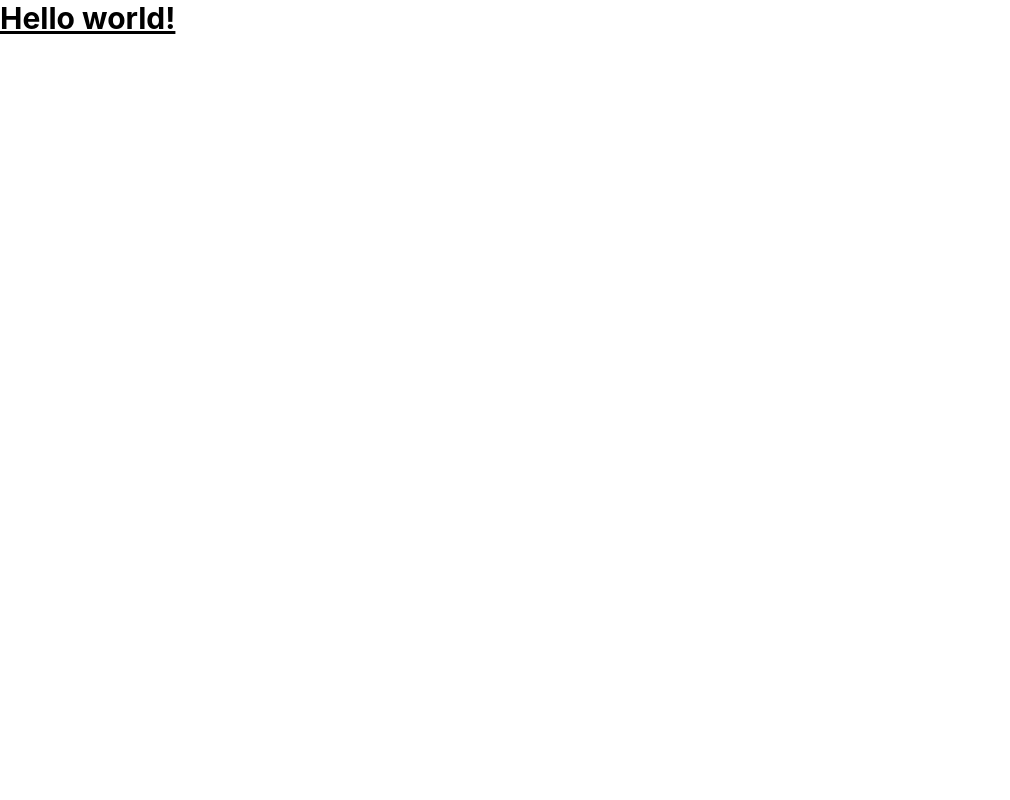
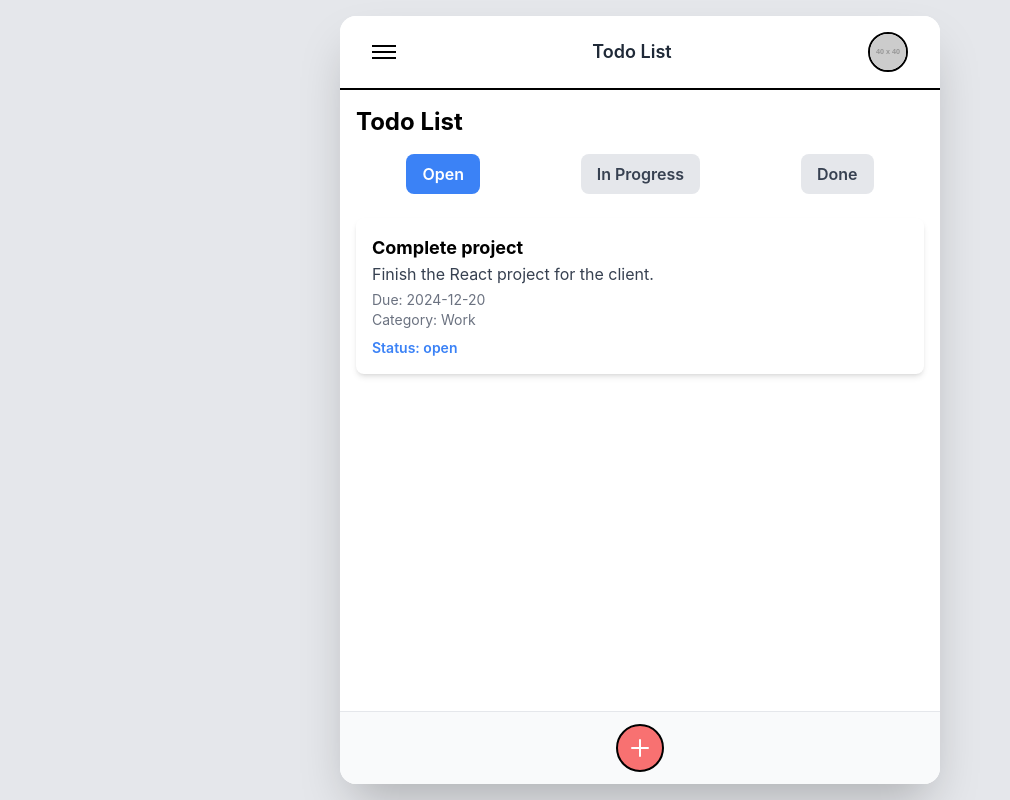
Before and after one commit to byahram/todo-app-fe-react, a React (Create React App) app: page / in a window 1280 px wide. Shown: the whole page, without its empty margins (0-1010 px from the left). Built offline with nearby package versions, Linux system fonts and the light colour scheme.

Commit message:
[Todo] 투두페이지 추가

```diff
--- a/src/App.tsx
+++ b/src/App.tsx
@@ -1,7 +1,28 @@
+import { Route, Routes, useLocation } from "react-router-dom";
+import { TodoPage } from "./pages/TodoPage";
+import { LoginPage } from "./pages/LoginPage";
+import { RegisterPage } from "./pages/RegisterPage";
+import Header from "./components/Header";
+import BotAddButton from "./components/BotAddButton";
+import { MyInfoPage } from "./pages/MyInfoPage";
+
 function App() {
+  const location = useLocation();
+  const showHeader = ["/", "/mypage"].includes(location.pathname);
+  const showBottom = ["/"].includes(location.pathname);
+
   return (
-    <div className="App">
-      <h1 className="text-3xl font-bold underline">Hello world!</h1>
+    <div className="App mx-auto my-0 bg-white max-w-full min-h-screen shadow-none rounded-none md:my-4 md:relative md:max-w-[600px] md:min-h-[calc(100vh-2rem)] md:rounded-2xl md:shadow-2xl">
+      {showHeader && <Header />}
+
+      <Routes>
+        <Route path="/" element={<TodoPage />} />
+        <Route path="/login" element={<LoginPage />} />
+        <Route path="/register" element={<RegisterPage />} />
+        <Route path="/mypage" element={<MyInfoPage />} />
+      </Routes>
+
+      {showBottom && <BotAddButton />}
     </div>
   );
 }
--- /dev/null
+++ b/src/components/BotAddButton.tsx
@@ -0,0 +1,128 @@
+import { useState } from "react";
+
+function BotAddButton() {
+  const [isPopupOpen, setIsPopupOpen] = useState(false);
+
+  const togglePopup = () => {
+    setIsPopupOpen(!isPopupOpen);
+  };
+
+  return (
+    <div>
+      {/* Dimmed Background when Popup is Open */}
+      {isPopupOpen && (
+        <div className="fixed inset-0 bg-black bg-opacity-50 z-30"></div>
+      )}
+
+      {/* Fixed Navigation Bar */}
+      <nav className="absolute bottom-0 left-0 right-0 bg-gray-50 border-t border-gray-200 rounded-b-2xl z-20">
+        <div className="flex justify-center items-center px-4 py-3">
+          {/* Add Button or Close Button */}
+          <button
+            onClick={togglePopup}
+            className="flex items-center justify-center w-12 h-12 bg-red-400 text-white rounded-full transform transition-all border-2 border-black"
+          >
+            <svg
+              xmlns="http://www.w3.org/2000/svg"
+              className="w-6 h-6"
+              fill="none"
+              viewBox="0 0 24 24"
+              stroke="currentColor"
+              strokeWidth={2}
+            >
+              <path
+                strokeLinecap="round"
+                strokeLinejoin="round"
+                d="M12 4v16m8-8H4"
+              />
+            </svg>
+          </button>
+        </div>
+      </nav>
+
+      {/* Popup */}
+      {isPopupOpen && (
+        <div className="absolute bottom-1 left-1 right-1 bg-white shadow-2xl rounded-2xl transform transition-all z-40 border-2 border-black">
+          <div className="relative">
+            {/* Close Button */}
+            <button
+              onClick={togglePopup}
+              className="absolute -top-7 right-1/2 translate-x-1/2 w-14 h-14 bg-black text-white rounded-full flex items-center justify-center border-2 border-black"
+            >
+              <svg
+                xmlns="http://www.w3.org/2000/svg"
+                className="w-6 h-6"
+                fill="none"
+                viewBox="0 0 24 24"
+                stroke="currentColor"
+                strokeWidth={2}
+              >
+                <path
+                  strokeLinecap="round"
+                  strokeLinejoin="round"
+                  d="M6 18L18 6M6 6l12 12"
+                />
+              </svg>
+            </button>
+
+            {/* Todo Input Form */}
+            <div className="p-4">
+              <h2 className="text-lg font-semibold text-gray-700 mb-4">
+                Add a New Todo
+              </h2>
+              <form>
+                <div className="mb-4">
+                  <label className="block text-sm font-medium text-gray-700 mb-1">
+                    Task
+                  </label>
+                  <input
+                    type="text"
+                    className="w-full p-2 border border-gray-300 rounded-lg"
+                    placeholder="Enter task name"
+                  />
+                </div>
+                <div className="mb-4">
+                  <label className="block text-sm font-medium text-gray-700 mb-1">
+                    Description
+                  </label>
+                  <textarea
+                    className="w-full p-2 border border-gray-300 rounded-lg"
+                    placeholder="Enter task description"
+                  />
+                </div>
+                <div className="mb-4">
+                  <label className="block text-sm font-medium text-gray-700 mb-1">
+                    Due Date
+                  </label>
+                  <input
+                    type="date"
+                    className="w-full p-2 border border-gray-300 rounded-lg"
+                  />
+                </div>
+                <div className="mb-4">
+                  <label className="block text-sm font-medium text-gray-700 mb-1">
+                    Category
+                  </label>
+                  <select className="w-full p-2 border border-gray-300 rounded-lg">
+                    <option value="work">Work</option>
+                    <option value="personal">Personal</option>
+                    <option value="shopping">Shopping</option>
+                    <option value="others">Others</option>
+                  </select>
+                </div>
+                <button
+                  type="submit"
+                  className="w-full bg-blue-500 text-white py-2 px-4 rounded-lg hover:bg-blue-600"
+                >
+                  Add Todo
+                </button>
+              </form>
+            </div>
+          </div>
+        </div>
+      )}
+    </div>
+  );
+}
+
+export default BotAddButton;
--- /dev/null
+++ b/src/components/Header.tsx
@@ -0,0 +1,28 @@
+function Header() {
+  return (
+    <header className="flex items-center justify-between px-8 py-4 bg-white rounded-t-2xl border-b-2 border-black">
+      {/* Hamburger Menu */}
+      <div className="hamburger flex items-center">
+        <button className="flex flex-col justify-center space-y-1">
+          <span className="block w-6 h-0.5 bg-black"></span>
+          <span className="block w-6 h-0.5 bg-black"></span>
+          <span className="block w-6 h-0.5 bg-black"></span>
+        </button>
+      </div>
+
+      {/* Title */}
+      <h1 className="text-lg font-semibold text-gray-800">Todo List</h1>
+
+      {/* Profile Picture */}
+      <div className="profile">
+        <img
+          src="https://via.placeholder.com/40"
+          alt="Profile"
+          className="w-10 h-10 rounded-full border-2 border-black"
+        />
+      </div>
+    </header>
+  );
+}
+
+export default Header;
--- a/src/index.css
+++ b/src/index.css
@@ -9,6 +9,7 @@ body {
     sans-serif;
   -webkit-font-smoothing: antialiased;
   -moz-osx-font-smoothing: grayscale;
+  background-color: #e5e7eb;
 }
 
 code {
--- /dev/null
+++ b/src/pages/TodoPage.tsx
@@ -0,0 +1,100 @@
+import React, { useState } from "react";
+
+type Todo = {
+  id: number;
+  title: string;
+  description: string;
+  dueDate: string;
+  category: string;
+  status: "open" | "in progress" | "done";
+};
+
+const todos: Todo[] = [
+  {
+    id: 1,
+    title: "Complete project",
+    description: "Finish the React project for the client.",
+    dueDate: "2024-12-20",
+    category: "Work",
+    status: "open",
+  },
+  {
+    id: 2,
+    title: "Grocery shopping",
+    description: "Buy vegetables, fruits, and milk.",
+    dueDate: "2024-12-17",
+    category: "Personal",
+    status: "in progress",
+  },
+  {
+    id: 3,
+    title: "Workout",
+    description: "Go for a morning run and stretch exercises.",
+    dueDate: "2024-12-18",
+    category: "Health",
+    status: "done",
+  },
+];
+
+export const TodoPage = () => {
+  const [selectedStatus, setSelectedStatus] = useState<
+    "open" | "in progress" | "done"
+  >("open");
+
+  const filteredTodos = todos.filter((todo) => todo.status === selectedStatus);
+
+  return (
+    <div className="p-4 max-w-2xl mx-auto">
+      <h1 className="text-2xl font-bold mb-4">Todo List</h1>
+
+      <div className="flex justify-around mb-6">
+        {(["open", "in progress", "done"] as const).map((status) => (
+          <button
+            key={status}
+            onClick={() => setSelectedStatus(status)}
+            className={`px-4 py-2 rounded-lg font-semibold transition ${
+              selectedStatus === status
+                ? "bg-blue-500 text-white"
+                : "bg-gray-200 text-gray-700 hover:bg-gray-300"
+            }`}
+          >
+            {status.replace(/\b\w/g, (char) => char.toUpperCase())}
+          </button>
+        ))}
+      </div>
+
+      <ul className="space-y-4">
+        {filteredTodos.map((todo) => (
+          <li
+            key={todo.id}
+            className="bg-white p-4 rounded-lg shadow-md flex justify-between items-start"
+          >
+            <div>
+              <h3 className="text-lg font-bold">{todo.title}</h3>
+              <p className="text-gray-700 mb-1">{todo.description}</p>
+              <p className="text-sm text-gray-500">Due: {todo.dueDate}</p>
+              <p className="text-sm text-gray-500">Category: {todo.category}</p>
+              <p
+                className={`text-sm font-semibold mt-2 ${
+                  todo.status === "done"
+                    ? "text-green-500"
+                    : todo.status === "in progress"
+                    ? "text-yellow-500"
+                    : "text-blue-500"
+                }`}
+              >
+                Status: {todo.status}
+              </p>
+            </div>
+          </li>
+        ))}
+      </ul>
+
+      {filteredTodos.length === 0 && (
+        <p className="text-center text-gray-500 mt-4">
+          No todos with the selected status.
+        </p>
+      )}
+    </div>
+  );
+};
--- a/tailwind.config.js
+++ b/tailwind.config.js
@@ -3,6 +3,9 @@ module.exports = {
   content: ["./src/**/*.{js,jsx,ts,tsx}"],
   theme: {
     extend: {},
+    screens: {
+      md: "600px",
+    },
   },
   plugins: [],
 };
```
